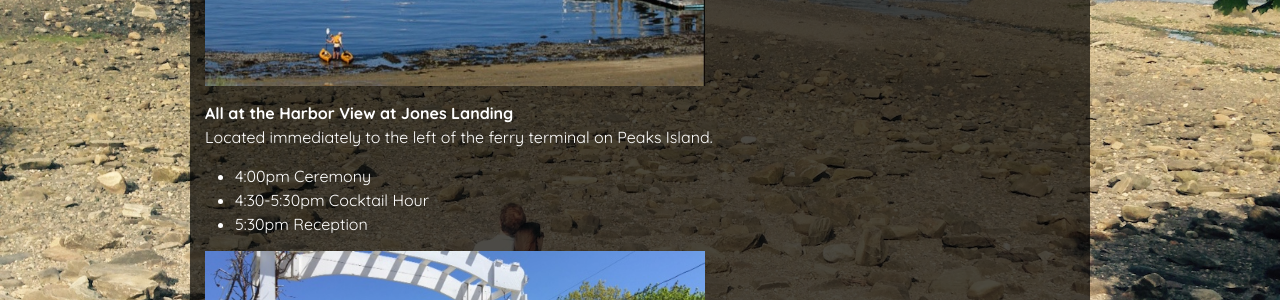
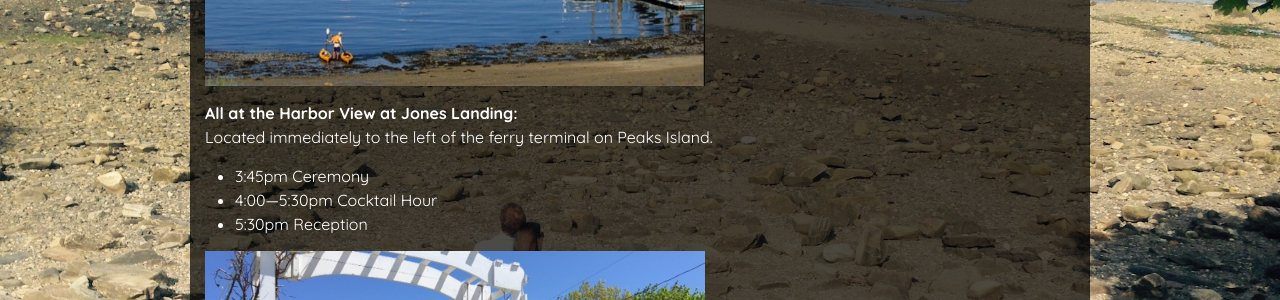
Before and after one commit to amekelburg/wedsite, a Jekyll site: the page built from 3-schedule.md, in a window 1280 px wide and 900 px high, scrolled down 582 px. Shown: the part 157-457 px from the top of the window. Built offline with Jekyll 4.4.1, drawn with Linux system fonts in a browser that asks for light colours; some web fonts are replaced; comment, search, counter and statistics services are not loaded.

Commit message:
pre-std updates

```diff
--- a/3-schedule.md
+++ b/3-schedule.md
@@ -18,11 +18,11 @@ Welcome drinks TBD
 
 ![ferry](/img/IMG_1389.JPG){:width="500px"}
 
-  **All at the Harbor View at Jones Landing**
+  **All at the Harbor View at Jones Landing:**
 Located immediately to the left of the ferry terminal on Peaks Island.
 
-* 4:00pm Ceremony
-* 4:30-5:30pm Cocktail Hour
+* 3:45pm Ceremony
+* 4:00&mdash;5:30pm Cocktail Hour
 * 5:30pm Reception
 
 ![Harbor view at Jones Landing](/img/jones-landing.jpg){:width="500px"}
```
Also changed, not shown: 4-accomodations.md (+6 -7 lines), 7-registry.md (+3 -1 lines), 9-york-beach.md (+6 -0 lines), img/union_bluff.jpg (added), 1 other file.
